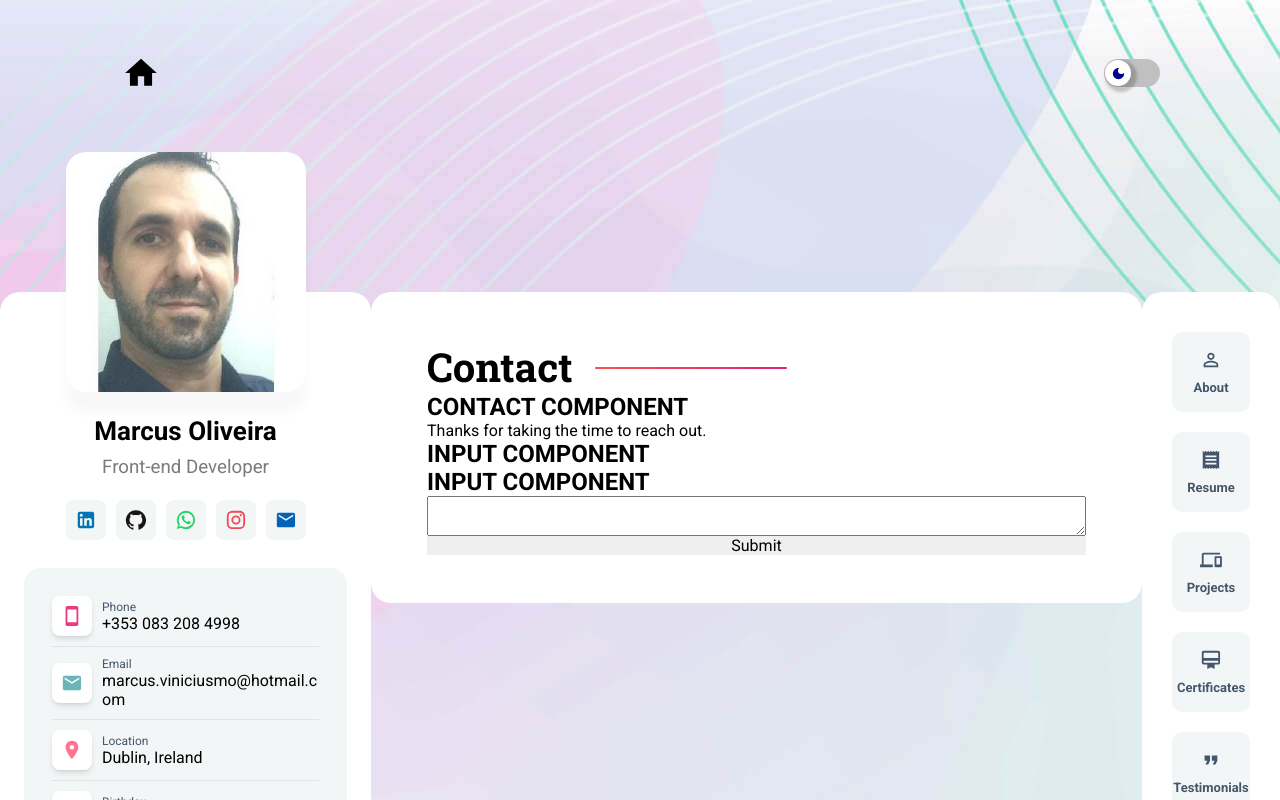
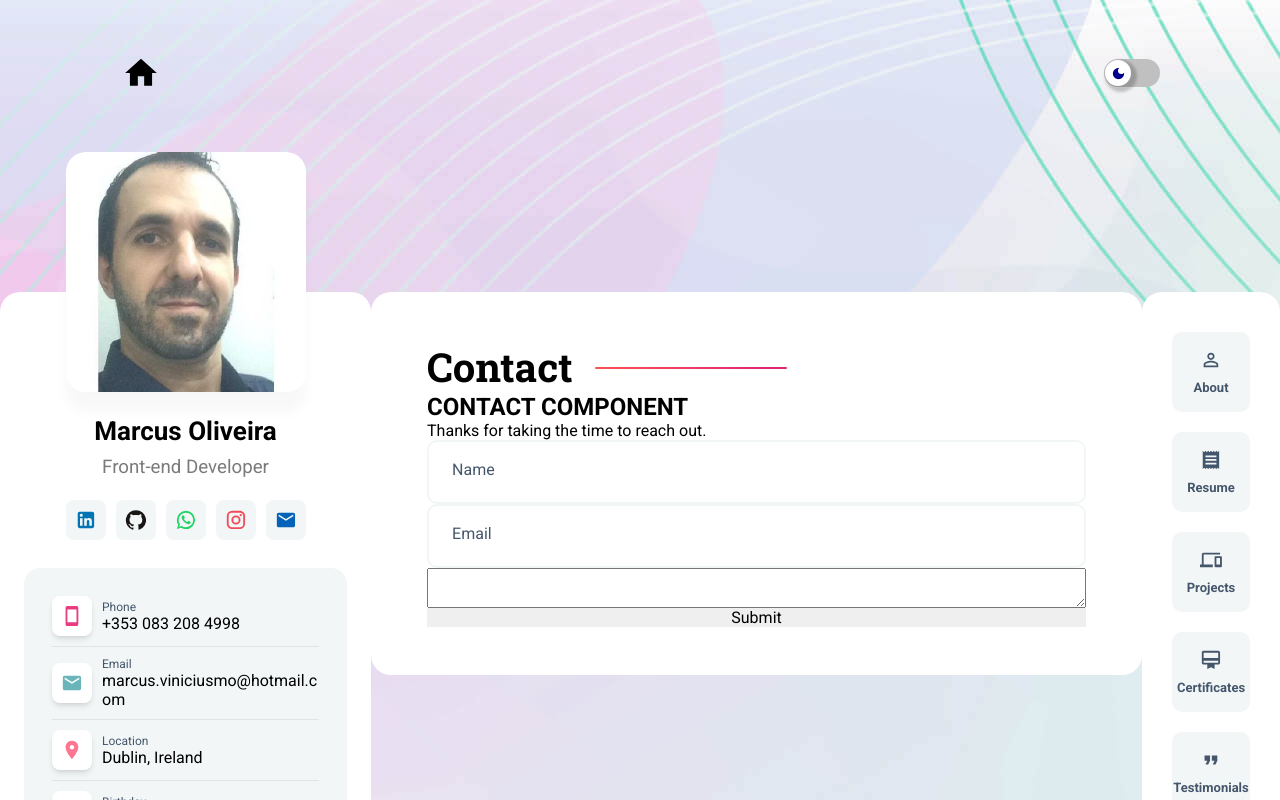
Before and after one commit to marcusviniciusmo/My_Portfolio__, a React (Vite) app in the folder frontend/: page /contact in a window 1280 px wide. Shown: the top 800 px of the page. Built offline with nearby package versions, Linux system fonts and the light colour scheme.

Commit message:
Input component styling

```diff
--- a/frontend/src/@types/styles.d.ts
+++ b/frontend/src/@types/styles.d.ts
@@ -25,6 +25,10 @@ export type defaultTheme = {
 
     backgroundMenuItem: string;
     textMenuItem: string;
+
+    borderInput: string;
+    textLabelInput: string;
+    borderInputFocused: string;
   };
 };
 
--- a/frontend/src/components/Contact/index.tsx
+++ b/frontend/src/components/Contact/index.tsx
@@ -7,8 +7,8 @@ export function Contact() {
       <TitleContentPage title="Contact" left="16.8" />
       <h1>CONTACT COMPONENT</h1>
       <p>Thanks for taking the time to reach out.</p>
-      <Input />
-      <Input />
+      <Input placeholder="Name" />
+      <Input placeholder="Email" />
       <textarea />
       <button>Submit</button>
     </div>
--- a/frontend/src/components/Input/index.tsx
+++ b/frontend/src/components/Input/index.tsx
@@ -1,7 +1,22 @@
-export function Input() {
+import { useState } from 'react';
+import { InputContainer, StyledInput, Label } from './styles';
+
+interface InputProps {
+  placeholder: string;
+}
+
+export function Input({ placeholder }: InputProps) {
+  const [value, setValue] = useState('');
+
   return (
-    <>
-      <h1>INPUT COMPONENT</h1>
-    </>
+    <InputContainer>
+      <StyledInput
+        type="text"
+        value={value}
+        required
+        onChange={(e) => setValue(e.target.value)}
+      />
+      <Label>{placeholder}</Label>
+    </InputContainer>
   );
 }
--- /dev/null
+++ b/frontend/src/components/Input/styles.ts
@@ -0,0 +1,44 @@
+import styled from 'styled-components';
+
+export const InputContainer = styled.div`
+  background: ${({ theme }) => theme.colors.background};
+  position: relative;
+`;
+
+export const Label = styled.label`
+  background: ${({ theme }) => theme.colors.background};
+  color: ${({ theme }) => theme.colors.textLabelInput};
+  font-size: 1.6rem;
+  margin: 0 2rem;
+  padding: 0 1.5rem;
+  position: absolute;
+  top: 2rem;
+  left: -1rem;
+  user-select: none;
+  pointer-events: none;
+  transition: all 0.2s ease;
+`;
+
+export const StyledInput = styled.input`
+  color: ${({ theme }) => theme.colors.text};
+  border: 2px solid ${({ theme }) => theme.colors.borderInput};
+  background: transparent;
+  font-size: 1.6rem;
+  line-height: 4rem;
+  width: 100%;
+  padding: 1rem 3rem;
+  border-radius: 1rem;
+  outline: none;
+  transition: all 0.3s ease-in-out;
+  z-index: 999;
+
+  &:focus,
+  &:valid {
+    border: 2px solid ${({ theme }) => theme.colors.borderInputFocused};
+  }
+
+  &:focus + ${Label}, &:valid + ${Label} {
+    transform: translate(0.5rem, -3rem) scale(0.88);
+    z-index: 999;
+  }
+`;
--- a/frontend/src/styles/themes/dark.ts
+++ b/frontend/src/styles/themes/dark.ts
@@ -26,5 +26,9 @@ export const DarkTheme: defaultTheme = {
 
     backgroundMenuItem: '#212325',
     textMenuItem: '#A6A6A6',
+
+    borderInput: '#212425',
+    textLabelInput: '#A6A6A6',
+    borderInputFocused: '#3D3A3A',
   },
 };
--- a/frontend/src/styles/themes/light.ts
+++ b/frontend/src/styles/themes/light.ts
@@ -26,5 +26,9 @@ export const LightTheme: defaultTheme = {
 
     backgroundMenuItem: '#F3F6F6',
     textMenuItem: '#44566C',
+
+    borderInput: '#F3F6F6',
+    textLabelInput: '#44566C',
+    borderInputFocused: '#E3E3E3',
   },
 };
```
